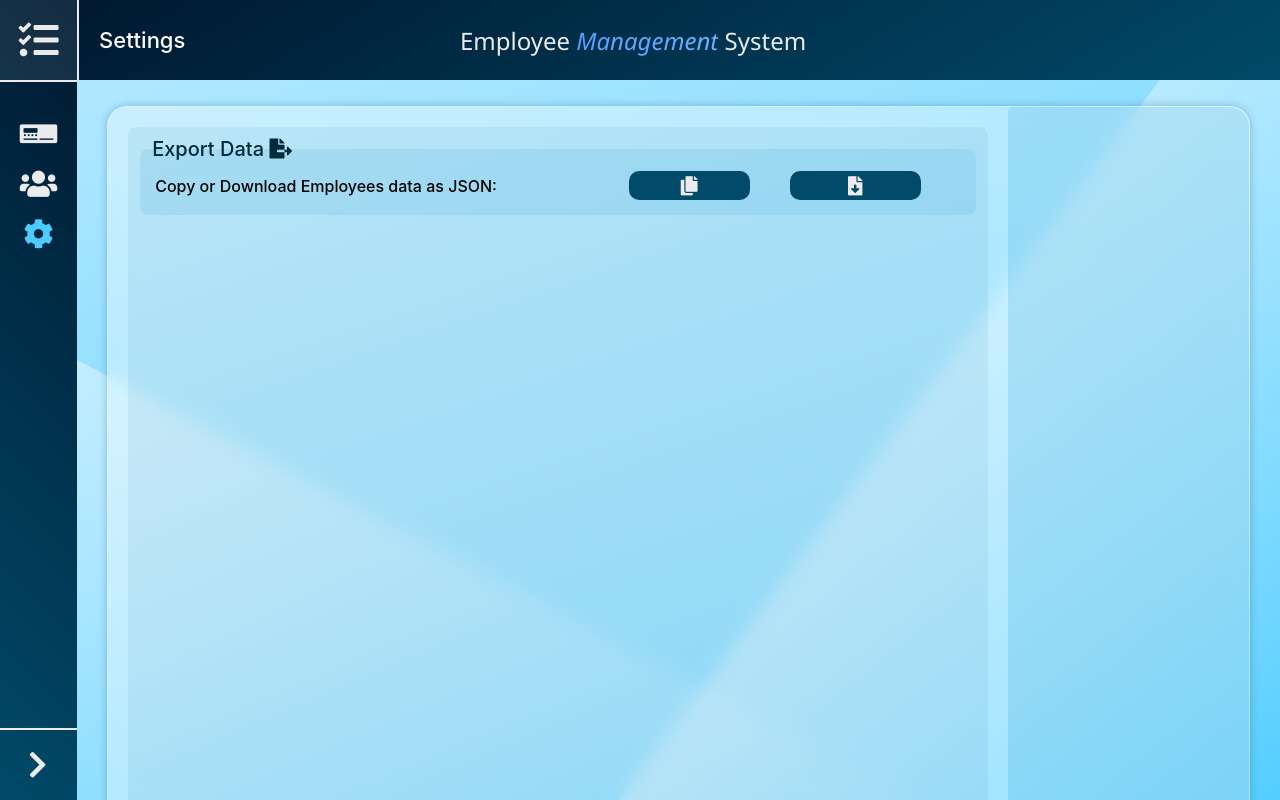
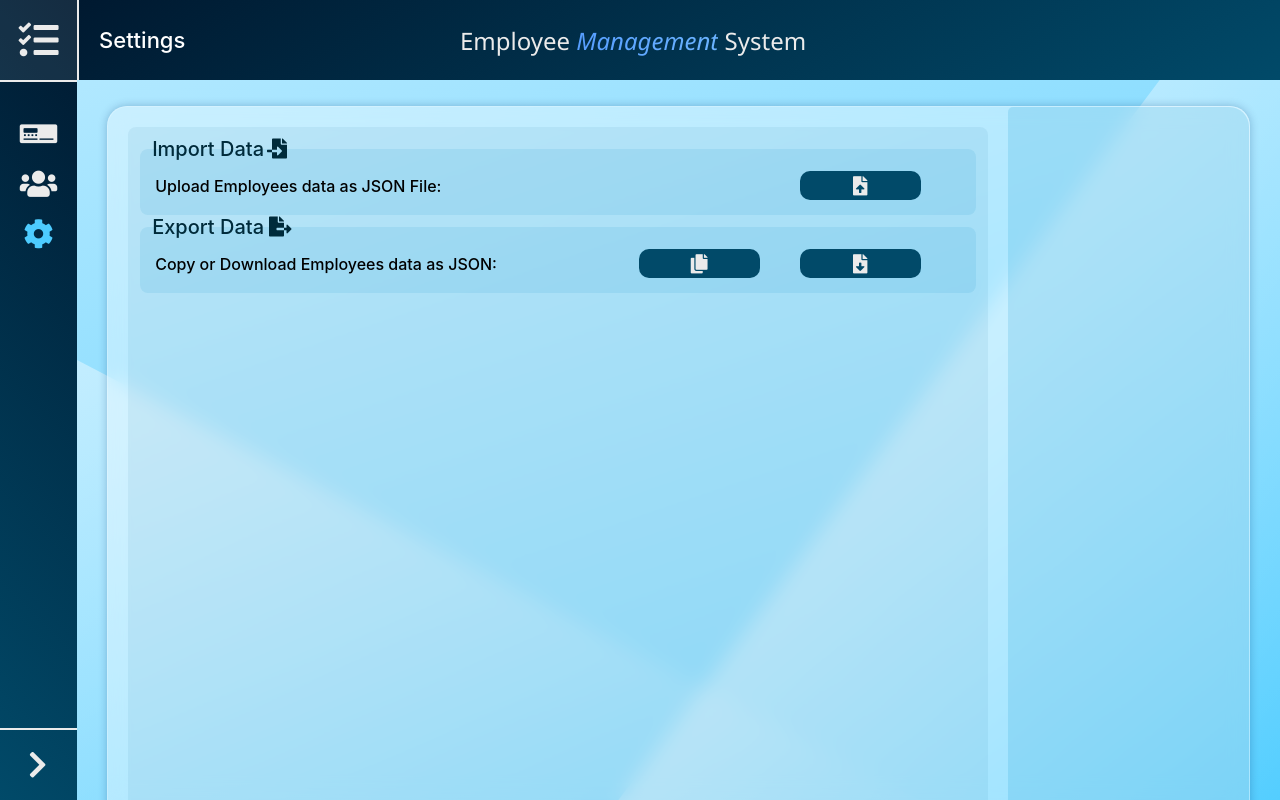
Before and after one commit to Reckadon/EmployeeManagementSite, a React (Create React App) app: page /settings in a window 1280 px wide. Built offline with nearby package versions, Linux system fonts and the light colour scheme.

Commit message:
added import data feature

```diff
--- a/src/DataStorage.js
+++ b/src/DataStorage.js
@@ -20,7 +20,7 @@ export default class Store {
     let data = JSON.parse(localStorage.getItem("employees"));
     data.employees.push(employee);
     data.id = Number(data.id) + 1;
-    localStorage.setItem("employees", JSON.stringify(data));
+    this.setData(data);
   }
 
   static updateEmployee(employee) {
@@ -62,6 +62,10 @@ export default class Store {
     if (newEmployees.length === 0) {
       data.id = 1;
     }
+    this.setData(data);
+  }
+
+  static setData(data) {
     localStorage.setItem("employees", JSON.stringify(data));
   }
 
--- a/src/components/Settings/ExportData.jsx
+++ b/src/components/Settings/ExportData.jsx
@@ -24,7 +24,8 @@ const ExportData = () => {
   return (
     <fieldset>
       <legend>
-        Export Data <i className="fa fa-file-export"></i>
+        Export Data
+        <i className="fa fa-file-export" style={{ paddingLeft: "5px" }}></i>
       </legend>
       <div className="settingsRow">
         <span>Copy or Download Employees data as JSON: </span>
@@ -44,7 +45,8 @@ const ExportData = () => {
           className="sideButton"
           href={encodedEmployees}
           download={getDate()}
-          title="Download">
+          title="Download"
+          style={{ boxSizing: "border-box" }}>
           <i className="fas fa-file-download"></i>
         </a>
       </div>
--- /dev/null
+++ b/src/components/Settings/ImportData.jsx
@@ -0,0 +1,55 @@
+import React, { useRef, useState } from "react";
+import Store from "../../DataStorage";
+import Notification from "../Notification";
+
+const ImportData = () => {
+  const [notif, setNotif] = useState(null);
+  const fileInput = useRef();
+
+  const handleFileUpload = async () => {
+    const file = fileInput.current.files[0];
+    if (file === undefined) return; //when upload cancelled
+    if (file.type === "application/json") processText(await file.text());
+    else setNotif("Only JSON files Please!");
+  };
+
+  const processText = text => {
+    const obj = JSON.parse(text);
+    if (obj.hasOwnProperty("id") && obj.hasOwnProperty("employees")) {
+      Store.setData(obj);
+      setNotif("Imported Data Successfully!");
+    } else setNotif("Invalid Employees Data File!");
+  };
+
+  return (
+    <fieldset>
+      <legend>
+        Import Data
+        <i className="fa fa-file-import" style={{ paddingLeft: "3px" }}></i>
+      </legend>
+      <div className="settingsRow">
+        <span>Upload Employees data as JSON File: </span>
+        <button
+          onClick={() => fileInput.current.click()} //clicking the file input
+          className="sideButton"
+          title="Upload">
+          <i className="fas fa-file-upload"></i>
+        </button>
+        <input
+          accept=".json"
+          ref={fileInput}
+          type="file"
+          style={{ display: "none" }}
+          onInput={handleFileUpload}
+        />
+      </div>
+      {notif && (
+        <Notification time={5000} onClose={() => setNotif(null)}>
+          {notif}
+        </Notification>
+      )}
+    </fieldset>
+  );
+};
+
+export default ImportData;
--- a/src/components/Settings/Settings.jsx
+++ b/src/components/Settings/Settings.jsx
@@ -1,11 +1,13 @@
 import React from "react";
 import ExportData from "./ExportData";
+import ImportData from "./ImportData";
 import "./styles/settings.css";
 const Settings = () => {
   return (
     <>
       <div id="main">
         <div className="settingsDiv">
+          <ImportData />
           <ExportData />
         </div>
       </div>
```
